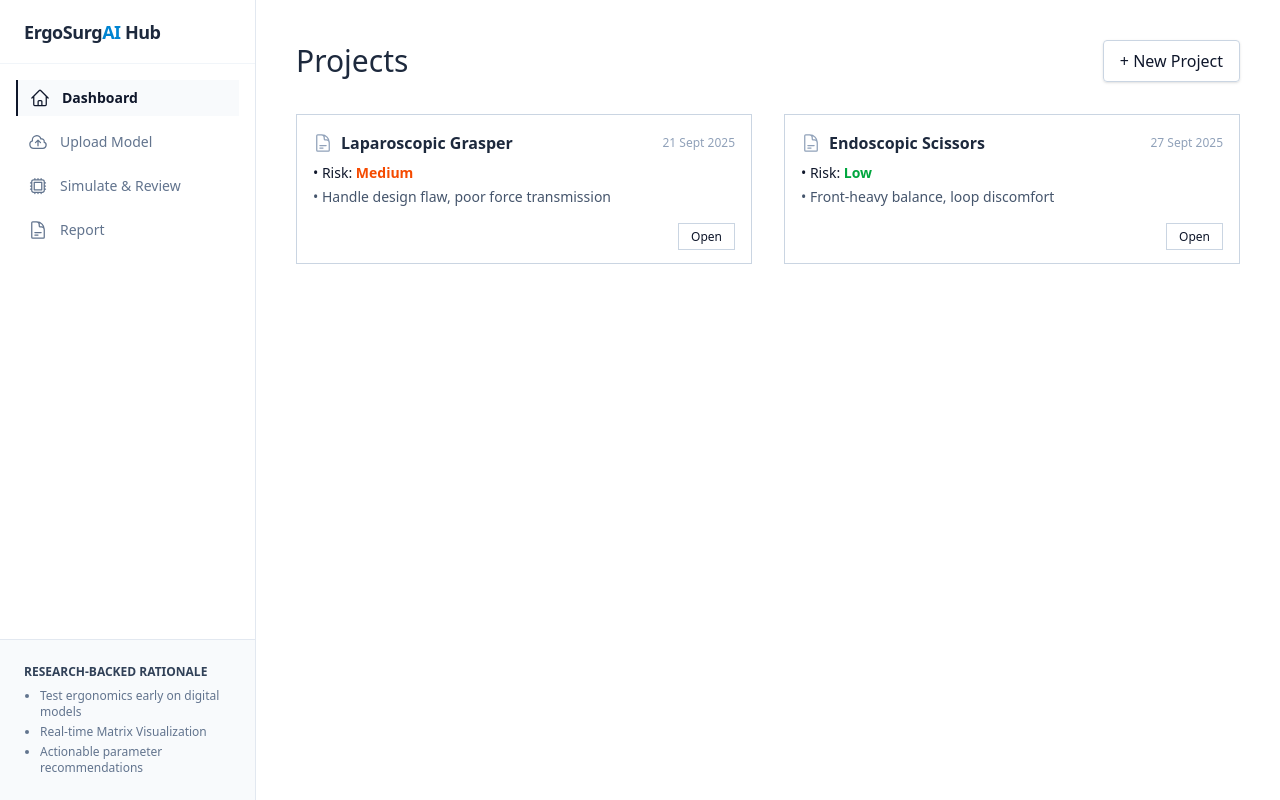
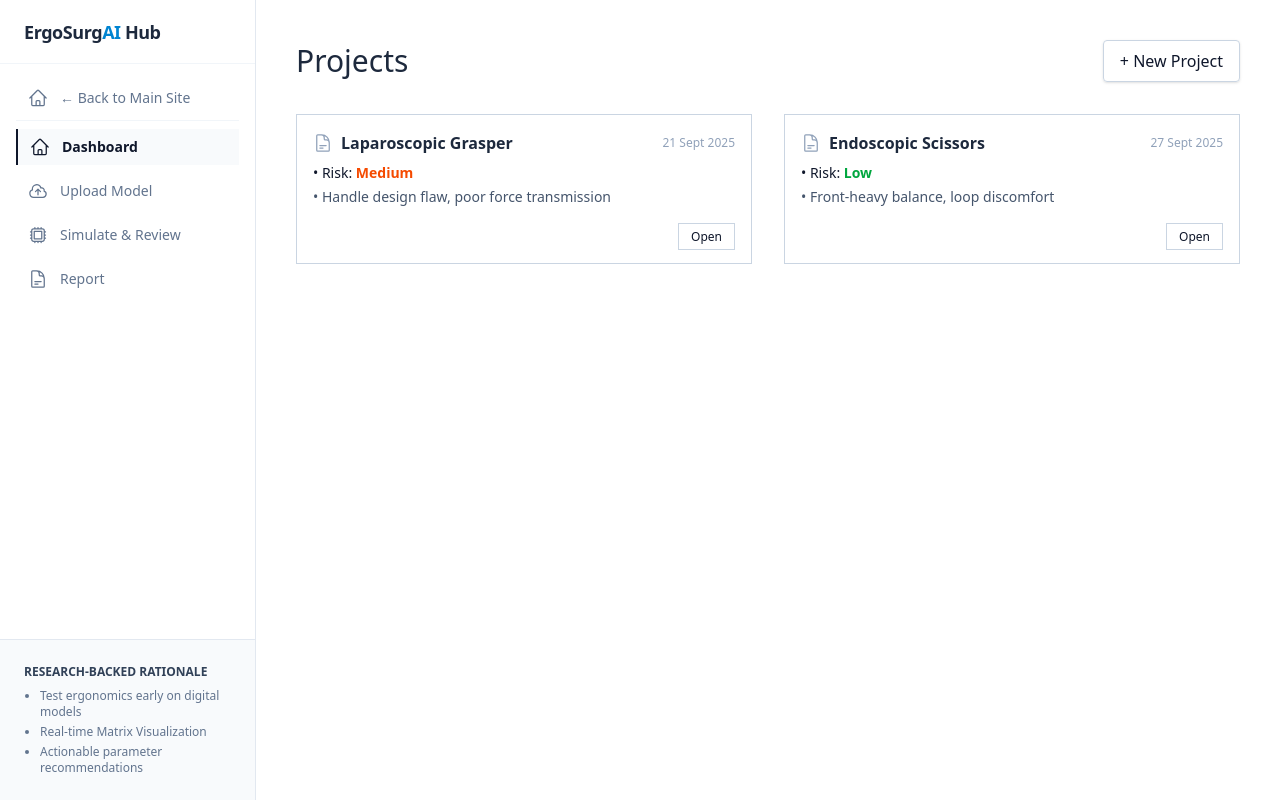
Before and after one commit to darrancebeh/hci-assignment-website, a Next.js app: page /prototypes in a window 1280 px wide. Built offline with nearby package versions, Linux system fonts and the light colour scheme.

Commit message:
add escape to prototype page

```diff
--- a/src/app/prototypes/page.tsx
+++ b/src/app/prototypes/page.tsx
@@ -1,6 +1,7 @@
 "use client";
 
 import { useState, useMemo } from "react";
+import Link from "next/link";
 import {
   CloudArrowUpIcon,
   CpuChipIcon,
@@ -131,11 +132,15 @@ export default function PrototypePage() {
       {/* --- SIDEBAR (Sketch 1) --- */}
       <aside className="w-64 bg-white border-r border-slate-200 flex flex-col shrink-0 z-20">
         <div className="h-16 flex items-center px-6 border-b border-slate-100">
-          <span className="font-bold text-lg tracking-tight text-slate-800">
+          <Link href="/" className="font-bold text-lg tracking-tight text-slate-800 hover:text-sky-600 transition-colors">
             ErgoSurg<span className="text-sky-600">AI</span> Hub
-          </span>
+          </Link>
         </div>
         <nav className="p-4 space-y-2 flex-1">
+          <Link href="/" className="w-full flex items-center gap-3 px-3 py-2 text-sm transition-colors text-slate-500 hover:text-slate-900 border-b border-slate-100 mb-2 pb-3">
+            <HomeIcon className="w-5 h-5"/>
+            <span>← Back to Main Site</span>
+          </Link>
           <SidebarItem active={currentView === "dashboard"} icon={<HomeIcon className="w-5 h-5"/>} label="Dashboard" onClick={() => setCurrentView("dashboard")}/>
           <SidebarItem active={currentView === "upload"} icon={<CloudArrowUpIcon className="w-5 h-5"/>} label="Upload Model" onClick={() => setCurrentView("upload")}/>
           <SidebarItem active={currentView === "simulate"} icon={<CpuChipIcon className="w-5 h-5"/>} label="Simulate & Review" onClick={() => setCurrentView("simulate")}/>
```
